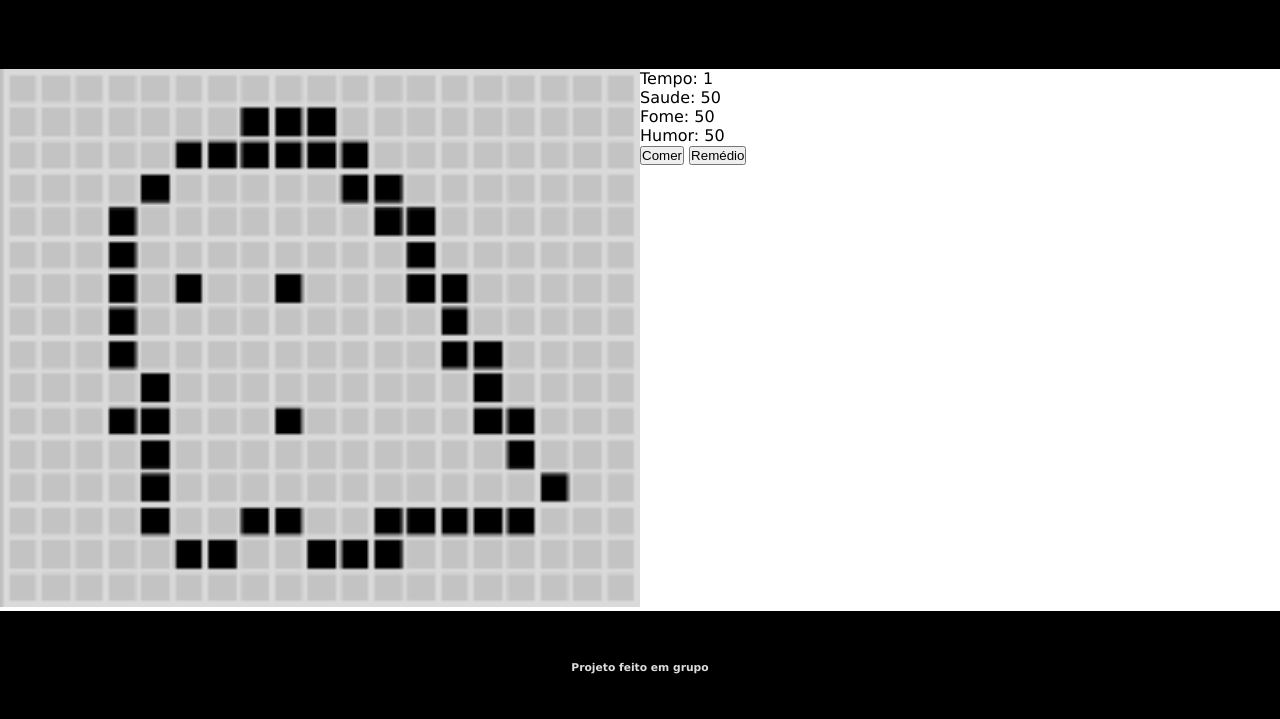
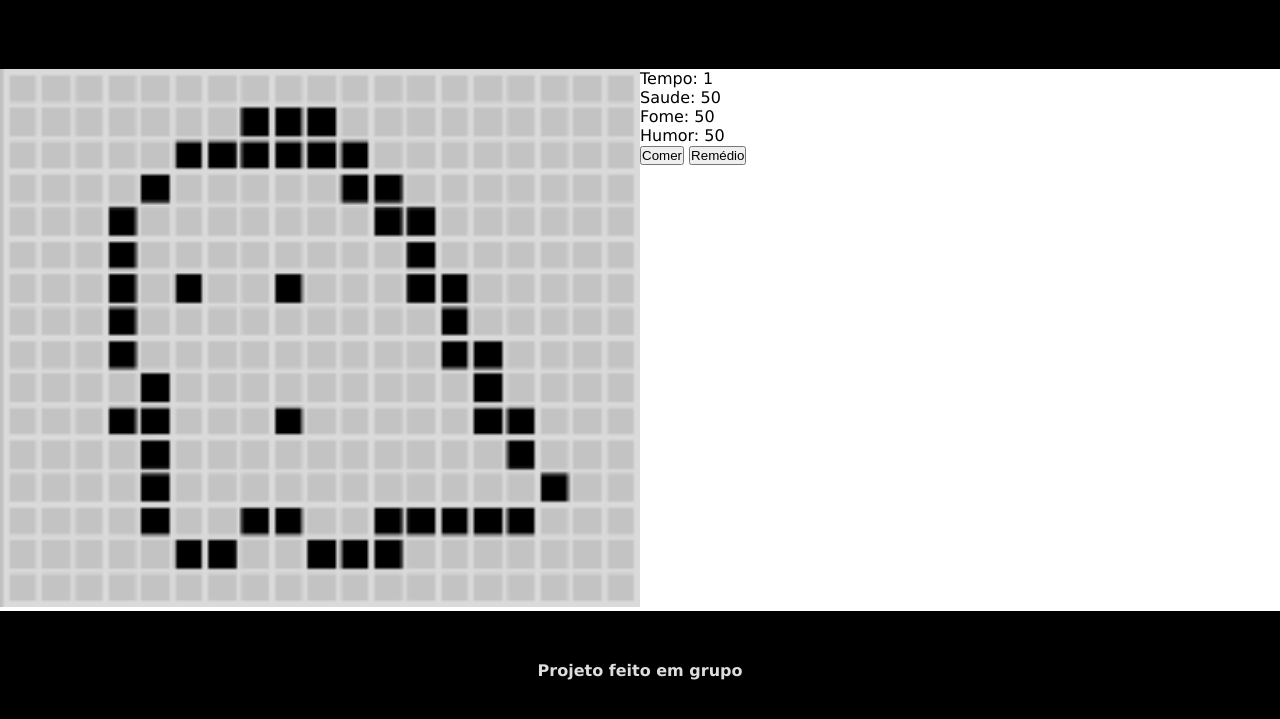
Before and after one commit to Domingues96/projetogrupo, a plain HTML site: page index.html in a window 1280 px wide. Shown: the part 81-800 px from the top of the page. Drawn offline with Linux system fonts and the light colour scheme; files that its build step writes are made by us from their sources.

Commit message:
aaaaaaaaaaaa

```diff
--- a/index.html
+++ b/index.html
@@ -33,7 +33,9 @@
         </div>
     </section>
     <footer class="center bg-dark light">
-        <h6>Projeto feito em grupo</h6>
+        <h4>
+            <center>Projeto feito em grupo</center>
+        </h4>
     </footer>
     <script src="js/tamagoshi.js"></script>
 
```
